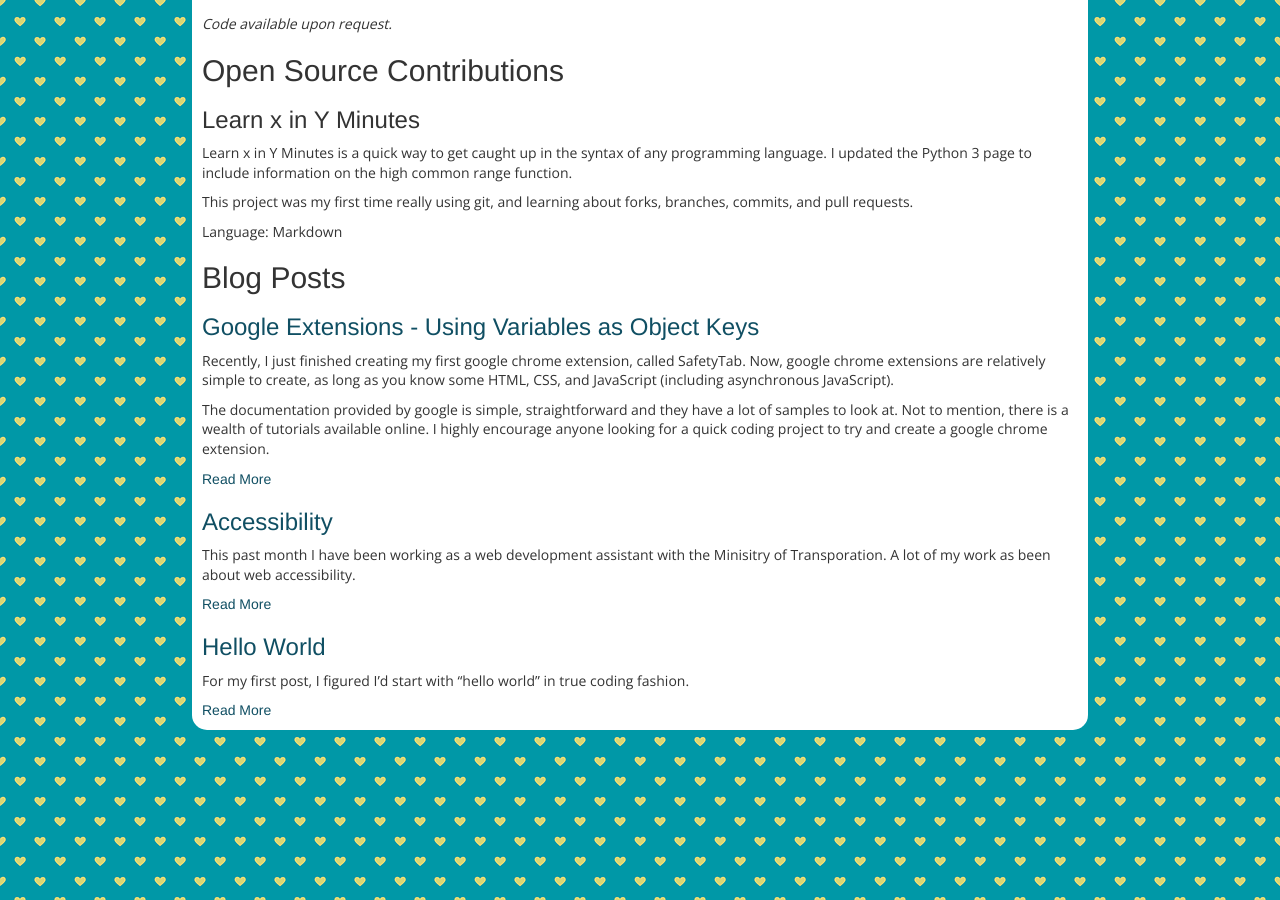
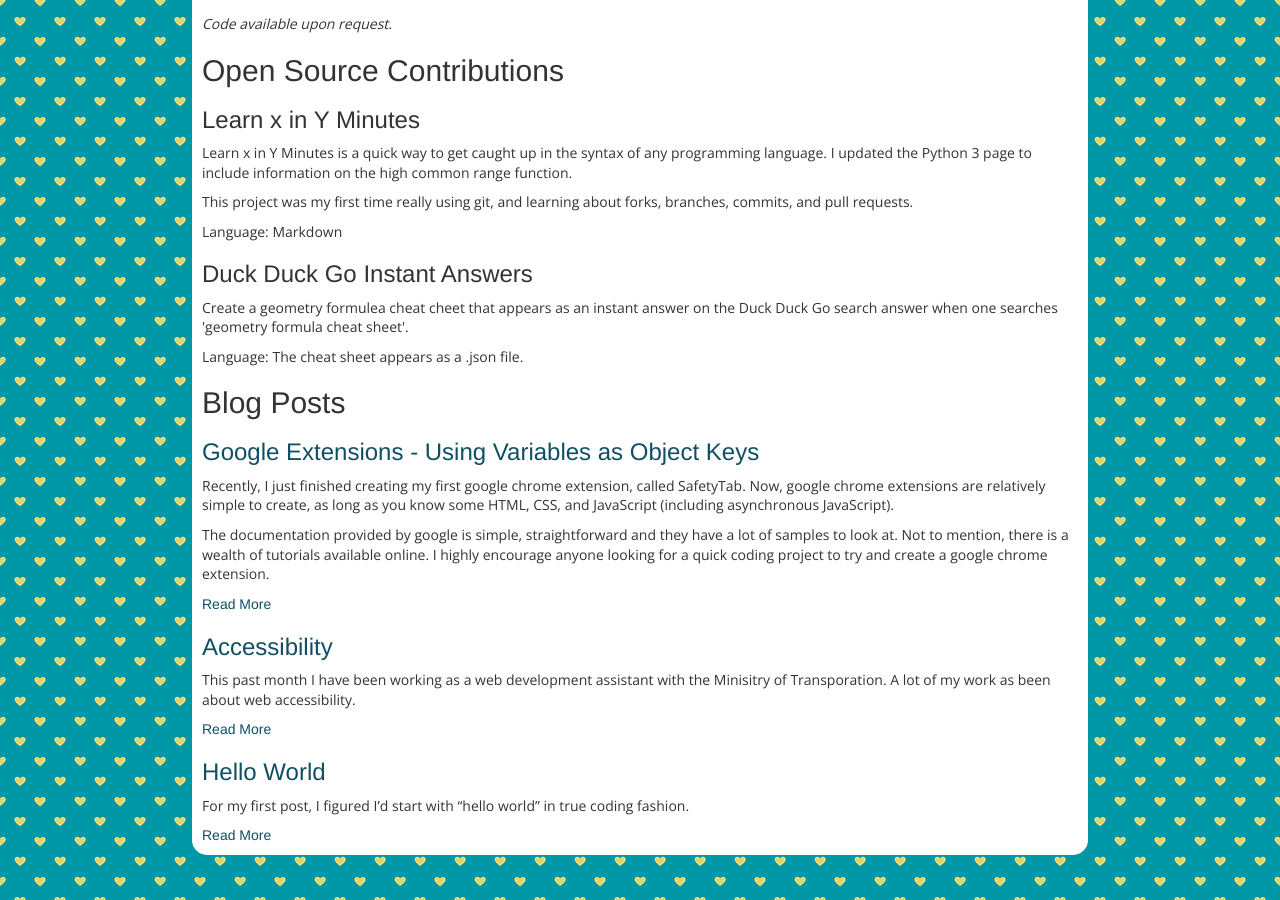
Before and after one commit to VeerpalBrar/VeerpalBrar.github.io, a Jekyll site: the page built from index.html, in a window 1280 px wide and 900 px high, scrolled down 1078 px. Built offline with Jekyll 4.4.1, drawn with Linux system fonts in a browser that asks for light colours.

Commit message:
<Update index.html with new open source contributions>

```diff
--- a/index.html
+++ b/index.html
@@ -27,6 +27,9 @@ published: true
     <p> Learn x in Y Minutes is a quick way to get caught up in the syntax of any programming language. I updated the Python 3 page to include information on the high common range function. </p>
     <p> This project was my first time really using git, and learning about forks, branches, commits, and pull requests. </p>
     <p> Language: Markdown </p>
+    <h3> Duck Duck Go Instant Answers </h3>
+    <p> Create a geometry formulea cheat cheet that appears as an instant answer on the Duck Duck Go search answer when one searches 'geometry formula cheat sheet'.
+    <p> Language: The cheat sheet appears as a .json file. <p>
   <h2>Blog Posts</h2>
   {% for post in site.posts %}
     <article class="post">
```
